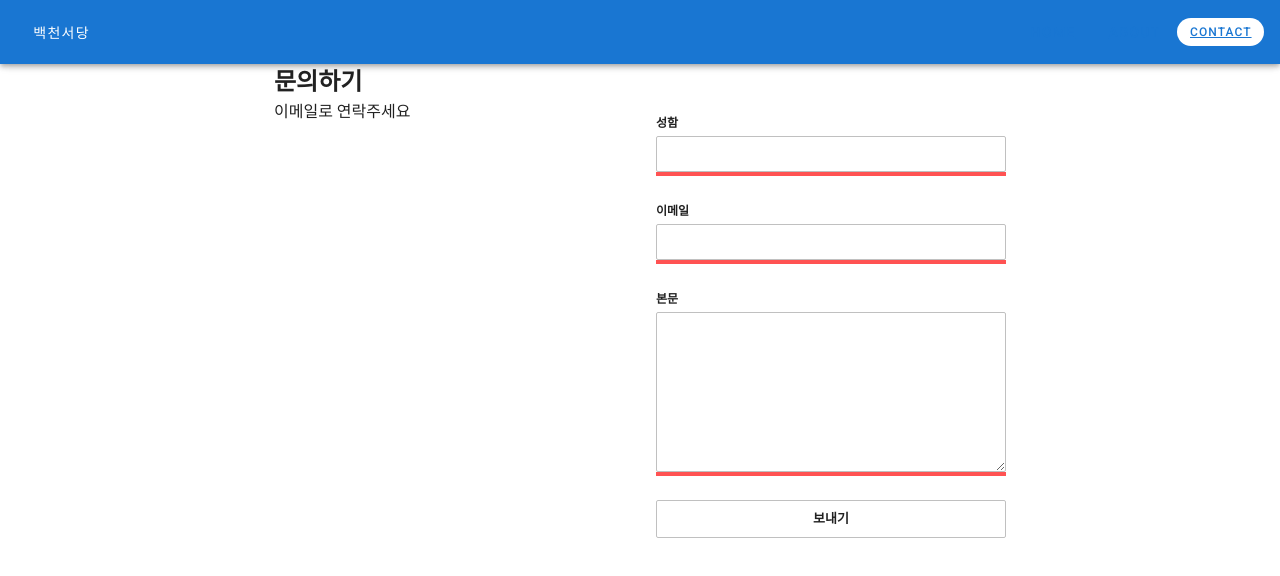
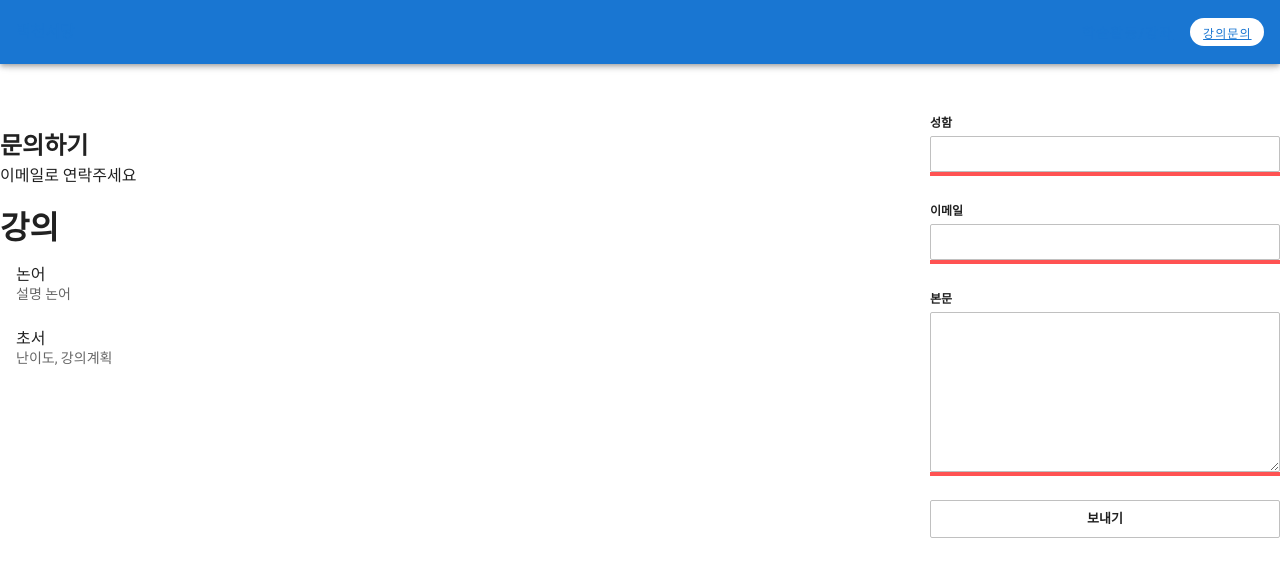
Before and after one commit to emiliempark/vue-practice, a Vue app: page /contact in a window 1280 px wide. Shown: the top 576 px of the page. Built offline with nearby package versions, Linux system fonts and the light colour scheme.

Commit message:
Add temp content

```diff
--- a/src/App.vue
+++ b/src/App.vue
@@ -2,19 +2,16 @@
   <v-app>
     <v-app-bar app color="primary" dark>
       <div class="d-flex align-center">
-        <v-btn text>백천서당</v-btn>
+        <router-link to="/">백천서당</router-link>
       </div>
 
       <v-spacer></v-spacer>
 
-      <v-btn default text>
-        <router-link to="/">Home</router-link>
-      </v-btn>
       <v-btn text>
-        <router-link to="/about">About</router-link>
+        <router-link to="/about">학술활동/강좌</router-link>
       </v-btn>
       <v-btn small rounded depressed color="white">
-        <router-link to="/contact">Contact</router-link>
+        <router-link to="/contact">강의문의</router-link>
       </v-btn>
     </v-app-bar>
 
--- a/src/views/About.vue
+++ b/src/views/About.vue
@@ -1,5 +1,19 @@
 <template>
   <div class="about">
-    <h1>This is an about page</h1>
+    <h1>학술활동/강좌</h1>
+    <v-list-item three-line>
+      <v-list-item-content>
+        <v-list-item-title>강의내용 1</v-list-item-title>
+        <v-list-item-subtitle>연도</v-list-item-subtitle>
+        <v-list-item-subtitle>설명</v-list-item-subtitle>
+      </v-list-item-content>
+    </v-list-item>
+    <v-list-item three-line>
+      <v-list-item-content>
+        <v-list-item-title>강의내용 2</v-list-item-title>
+        <v-list-item-subtitle>연도</v-list-item-subtitle>
+        <v-list-item-subtitle>기관, 강의대상</v-list-item-subtitle>
+      </v-list-item-content>
+    </v-list-item>
   </div>
 </template>
--- a/src/views/Contact.vue
+++ b/src/views/Contact.vue
@@ -1,9 +1,24 @@
 <template>
   <div class="pageContact">
-    <hgroup>
-      <h2>문의하기</h2>
-      <p>이메일로 연락주세요</p>
-    </hgroup>
+    <v-content>
+      <hgroup>
+        <h2>문의하기</h2>
+        <p>이메일로 연락주세요</p>
+      </hgroup>
+      <h1>강의</h1>
+      <v-list-item two-line>
+        <v-list-item-content>
+          <v-list-item-title>논어</v-list-item-title>
+          <v-list-item-subtitle>설명 논어 </v-list-item-subtitle>
+        </v-list-item-content>
+      </v-list-item>
+      <v-list-item two-line>
+        <v-list-item-content>
+          <v-list-item-title>초서</v-list-item-title>
+          <v-list-item-subtitle>난이도, 강의계획</v-list-item-subtitle>
+        </v-list-item-content>
+      </v-list-item>
+    </v-content>
     <ContactForm />
   </div>
 </template>
@@ -14,8 +29,8 @@ import ContactForm from "@/components/ContactForm.vue";
 export default {
   name: "Contanct",
   components: {
-    ContactForm
-  }
+    ContactForm,
+  },
 };
 </script>
 
```
